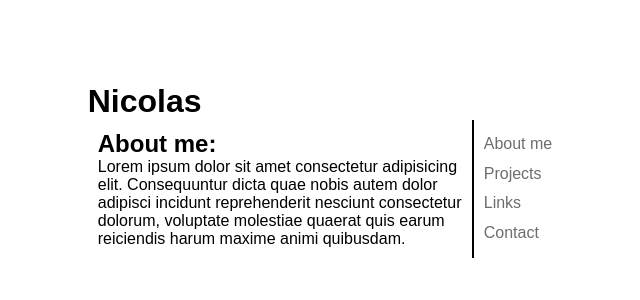
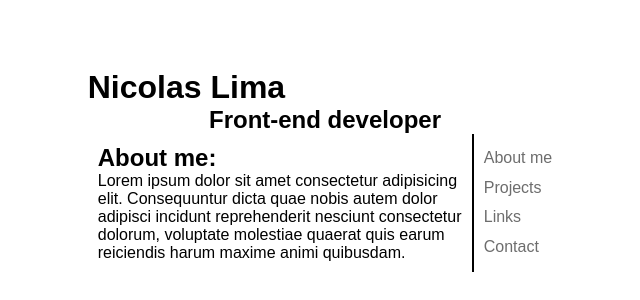
Before and after one commit to Nicog03/personal-website, a plain HTML site: page index.html in a window 1280 px wide. Shown: the part 230-530 px from the top of the page, without its empty margins (315-955 px from the left). Drawn offline with Linux system fonts and the light colour scheme; a web font is replaced by a local one.

Commit message:
change name,add subtitle

```diff
--- a/index.html
+++ b/index.html
@@ -8,7 +8,8 @@
     <link rel="stylesheet" href="style.css" />
   </head>
   <body>
-    <h1>Nicolas</h1>
+    <h1>Nicolas Lima</h1>
+    <h2>Front-end developer</h2>
     <!-- ------------- LEFT SIDE -------------  -->
     <div>
       <div class="left-side">
```
